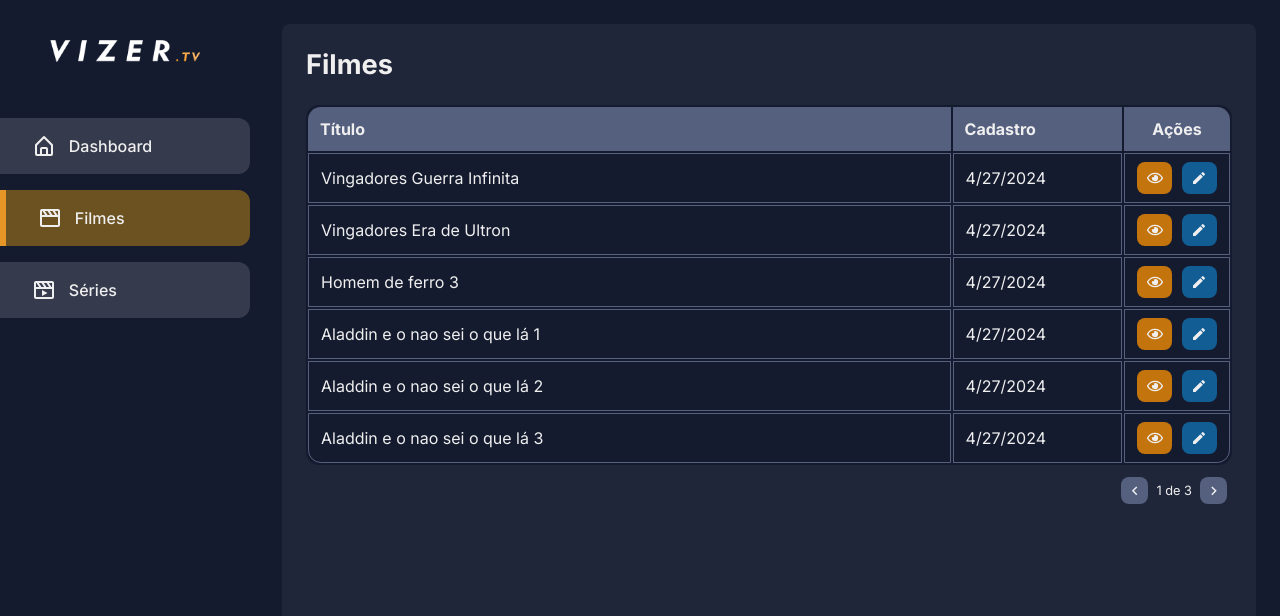
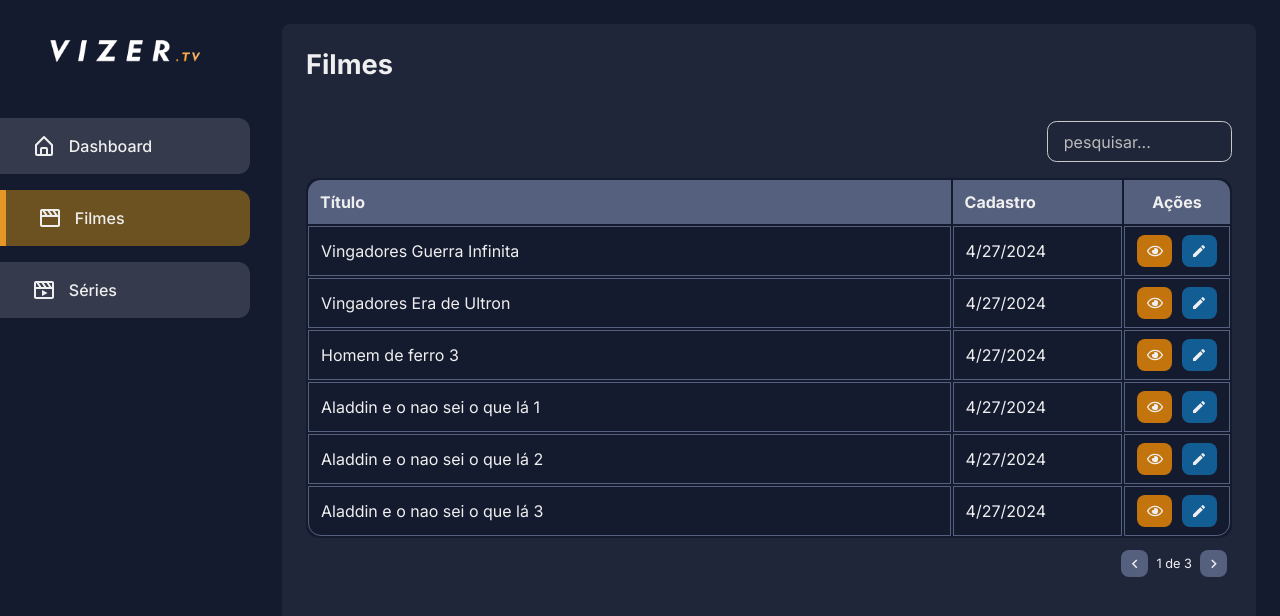
Before and after one commit to GilbertSilvaa/7Flix-CMS, a React (Vite) app in the folder Vizer.Web/: page / in a window 1280 px wide. Both pictures are taken after a click on the button "Filmes". Shown: the top 616 px of the page. Built offline with nearby package versions, Linux system fonts and the light colour scheme.

Commit message:
:sparkles: feat: add search table of contents

```diff
--- /dev/null
+++ b/Vizer.Web/src/view/components/iconButton/index.tsx
@@ -0,0 +1,15 @@
+import { ButtonHTMLAttributes } from 'react'
+import { IconType } from 'react-icons'
+import styles from './styles.module.css'
+
+interface IIconButton extends ButtonHTMLAttributes<HTMLButtonElement>  {
+  icon: IconType
+}
+
+export function IconButton({ icon: Icon, ...props }: IIconButton) {
+  return (
+    <button className={styles.btn} { ...props }>
+      <Icon/>
+    </button>
+  )
+}
--- /dev/null
+++ b/Vizer.Web/src/view/components/iconButton/styles.module.css
@@ -0,0 +1,17 @@
+.btn {
+  padding: .8rem;
+  color: var(--white);
+  background-color: var(--blue);
+  cursor: pointer;
+  border-radius: .7rem;
+  transition: .5s;
+  font-size: 1rem;
+
+  display: flex;
+  justify-content: center;
+  align-items: center;
+
+  &:hover {
+    opacity: .7;
+  }
+}
--- /dev/null
+++ b/Vizer.Web/src/view/components/index.ts
@@ -0,0 +1,3 @@
+export * from './iconButton'
+export * from './input'
+export * from './tableContent'
--- /dev/null
+++ b/Vizer.Web/src/view/components/input/index.tsx
@@ -0,0 +1,15 @@
+import { InputHTMLAttributes } from 'react'
+import styles from './styles.module.css'
+
+interface IInputProps extends InputHTMLAttributes<HTMLInputElement> {
+  label?: string
+}
+
+export function Input({ label, ...props }: IInputProps) {
+  return (
+    <div className={styles.content}>
+      {label && <label>{ label }</label>}
+      <input { ...props }/>
+    </div>
+  )
+}
--- /dev/null
+++ b/Vizer.Web/src/view/components/input/styles.module.css
@@ -0,0 +1,25 @@
+.content {
+  width: 100%;
+  display: flex;
+  flex-direction: column;
+}
+
+.content input {
+  color: var(--white);
+  background-color: transparent;
+  font-size: 1rem;
+  padding: .6rem 1rem;
+  border-radius: .6rem;
+  border: 1.5px solid #c8c8c8;
+
+  &::placeholder {
+    color: #bbbbbb;
+  }
+}
+
+.content label {
+  font-size: 1rem;
+  font-weight: 600;
+  text-transform: capitalize;
+  margin-bottom: .35rem;
+}
--- a/Vizer.Web/src/view/components/tableContent/index.tsx
+++ b/Vizer.Web/src/view/components/tableContent/index.tsx
@@ -1,6 +1,7 @@
 import { useState } from 'react';
 import { FaRegEye } from 'react-icons/fa';
 import { MdEdit, MdNavigateBefore, MdNavigateNext } from 'react-icons/md';
+import { Input } from '../input';
 import styles from './styles.module.css';
 
 interface ITableContentData {
@@ -16,10 +17,25 @@
 }
 
 export function TableContent({ data, handleEdit, handleView }: ITableContentProps) {
-  const [currentPagination, setCurrentPagination] = useState(0);
+  const [content, setContent] = useState(data)
+  const [currentPagination, setCurrentPagination] = useState(0)
+
+  function handleSeach(value: string) {
+    setContent(data.filter(({ title }) =>
+      title.toLowerCase().match(value.toLowerCase())))
+  }
 
   return (
     <div>
+      <div className={styles.search}>
+        <div className={styles.inputBox}>
+          <Input
+            placeholder="pesquisar..."
+            onChange={e => handleSeach(e.target.value)}
+          />
+        </div>
+      </div>
+
       <table className={styles.table}>
         <thead>
           <tr>
@@ -29,7 +45,7 @@
           </tr>
         </thead>
         <tbody>
-          {data
+          {content
             .slice((currentPagination * 6), ((currentPagination * 6) + 6))
             .map((params, index) => (
               <tr key={index}>
@@ -64,9 +80,11 @@
           >
             <MdNavigateBefore/>
           </button>
-          <span>{currentPagination + 1} de {Math.ceil(data.length/6)}</span>
+          <span>
+            {currentPagination + 1} de {Math.ceil(content.length/6)}
+          </span>
           <button
-            disabled={currentPagination + 1 === Math.ceil(data.length/6)}
+            disabled={currentPagination + 1 === Math.ceil(content.length/6)}
             onClick={() => setCurrentPagination(prev => prev+1)}
           >
             <MdNavigateNext/>
--- a/Vizer.Web/src/view/components/tableContent/styles.module.css
+++ b/Vizer.Web/src/view/components/tableContent/styles.module.css
@@ -88,3 +88,18 @@
     opacity: .7;
   }
 }
+
+.search {
+  display: flex;
+  justify-content: flex-end;
+  align-items: center;
+  margin-bottom: 1rem;
+  margin-top: 2.5rem;
+}
+
+.search .inputBox {
+  width: 20%;
+  display: flex;
+  justify-content: center;
+  align-items: center;
+}
--- a/Vizer.Web/src/view/pages/movies/index.tsx
+++ b/Vizer.Web/src/view/pages/movies/index.tsx
@@ -1,4 +1,4 @@
-import { TableContent } from '../../components/tableContent';
+import { TableContent } from '../../components';
 import { DATA } from './data';
 
 export function MoviesView() {
```
